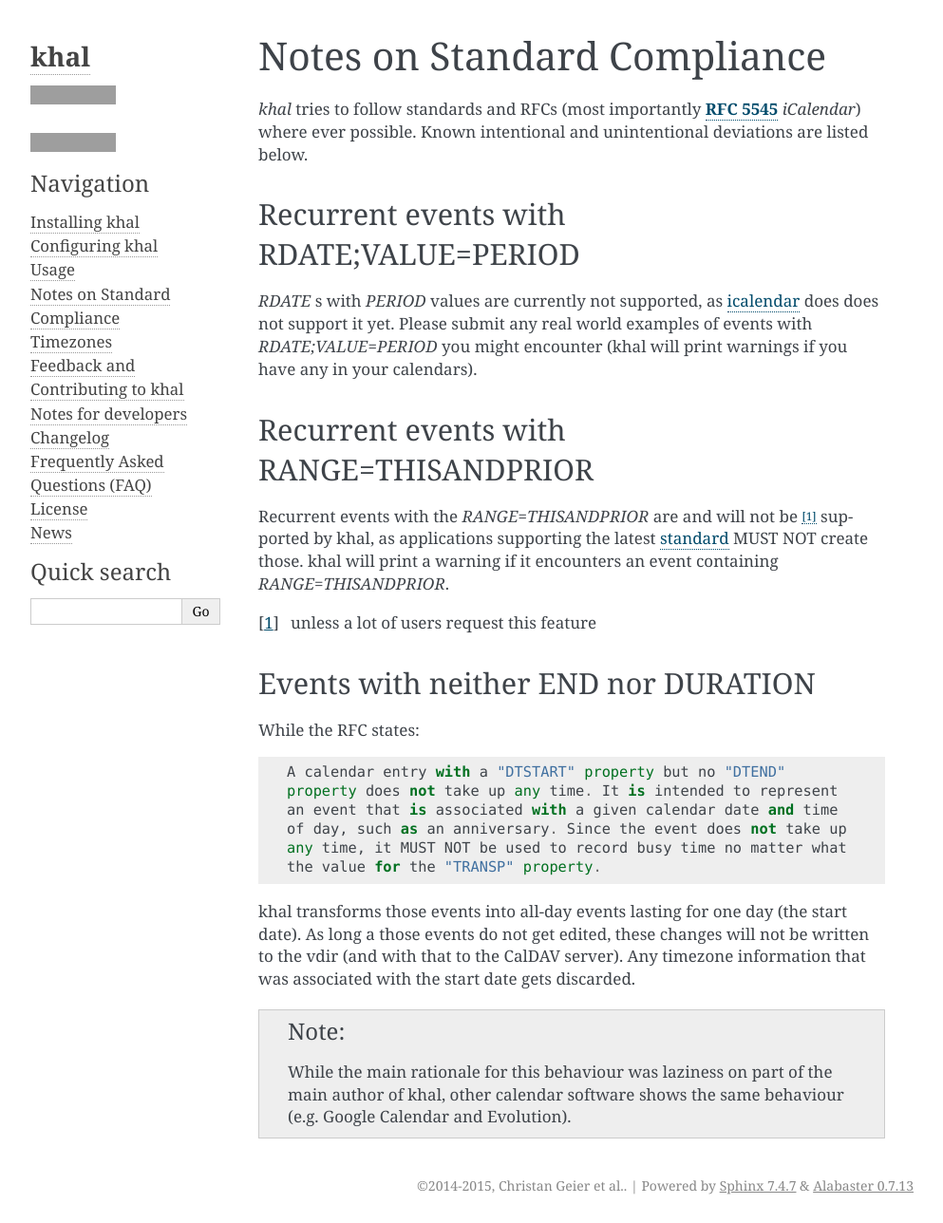
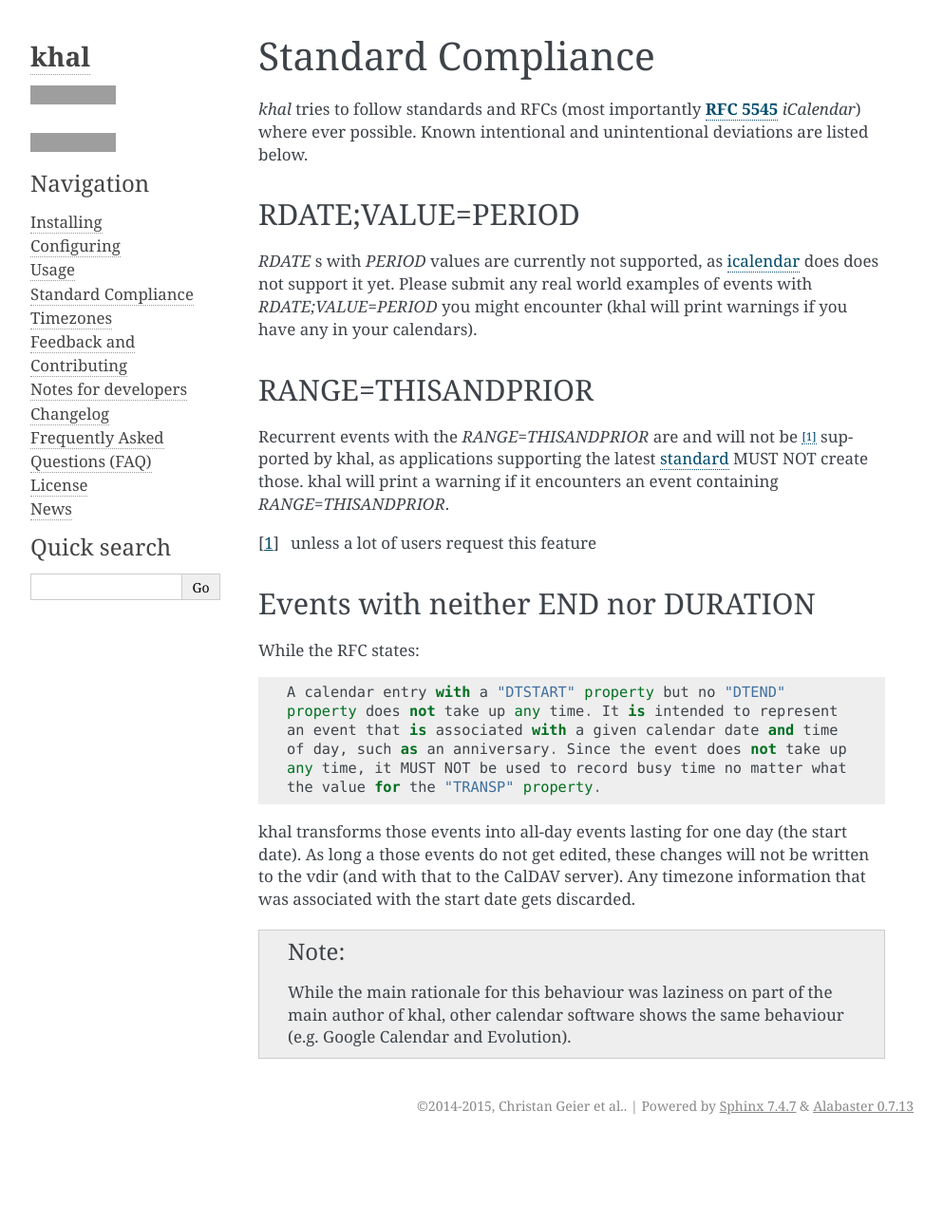
Before and after one commit to pimutils/khal, a Sphinx documentation site: the page built from doc/source/standards.rst, in a window 1280 px wide. Shown: the whole page at 95% size, without its empty margins (148-1141 px from the left). Built offline with Sphinx 7.4.7, drawn with Linux system fonts in a browser that asks for light colours; the version number could not be read and is left out; after the commit the page ends 1204 px from its top, so only the background shows below that; grey boxes are pictures that could not be loaded.

Commit message:
doc: changed headings and a typo

```diff
--- a/doc/source/configure.rst
+++ b/doc/source/configure.rst
@@ -1,9 +1,9 @@
-Configuring khal
-================
-:command:`khal` reads configuration files in the *ini* syntax, meaning in understands
+Configuring
+===========
+:command:`khal` reads configuration files in the *ini* syntax, meaning it understands
 keys separated from values by a **=**, while section and subsection names are
 enclosed by single or double square brackets (like **[sectionname]** and
-**[[subsectionname]]**.
+**[[subsectionname]]**).
 
 Location of configuration file
 ------------------------------
--- a/doc/source/contributing.rst
+++ b/doc/source/contributing.rst
@@ -1,5 +1,5 @@
-Feedback and Contributing to khal
-=================================
+Feedback and Contributing
+=========================
 
 The preferred way of interaction with *khal*'s developers is via github_. But if
 you do not feel comfortable using github, please don't hesitate to contact the
--- a/doc/source/install.rst
+++ b/doc/source/install.rst
@@ -1,5 +1,5 @@
-Installing khal
-===============
+Installing
+==========
 
 If khal is packaged for your OS/distribution, using your system's
 standard package manager is probably the easiest way to install khal:
--- a/doc/source/standards.rst
+++ b/doc/source/standards.rst
@@ -1,12 +1,12 @@
-Notes on Standard Compliance
-============================
+Standard Compliance
+===================
 
 *khal* tries to follow standards and RFCs (most importantly :rfc:`5545`
 *iCalendar*) where ever possible. Known intentional and unintentional deviations
 are listed below.
 
-Recurrent events with RDATE;VALUE=PERIOD
-----------------------------------------
+RDATE;VALUE=PERIOD
+------------------
 
 `RDATE` s with `PERIOD` values are currently not supported, as icalendar_ does
 does not support it yet. Please submit any real world examples of events with
@@ -15,8 +15,8 @@ any in your calendars).
 
 .. _icalendar: https://github.com/collective/icalendar/
 
-Recurrent events with RANGE=THISANDPRIOR
-----------------------------------------
+RANGE=THISANDPRIOR
+------------------
 
 Recurrent events with the `RANGE=THISANDPRIOR` are and will not be [1]_
 supported by khal, as applications supporting the latest standard_ MUST NOT
```
